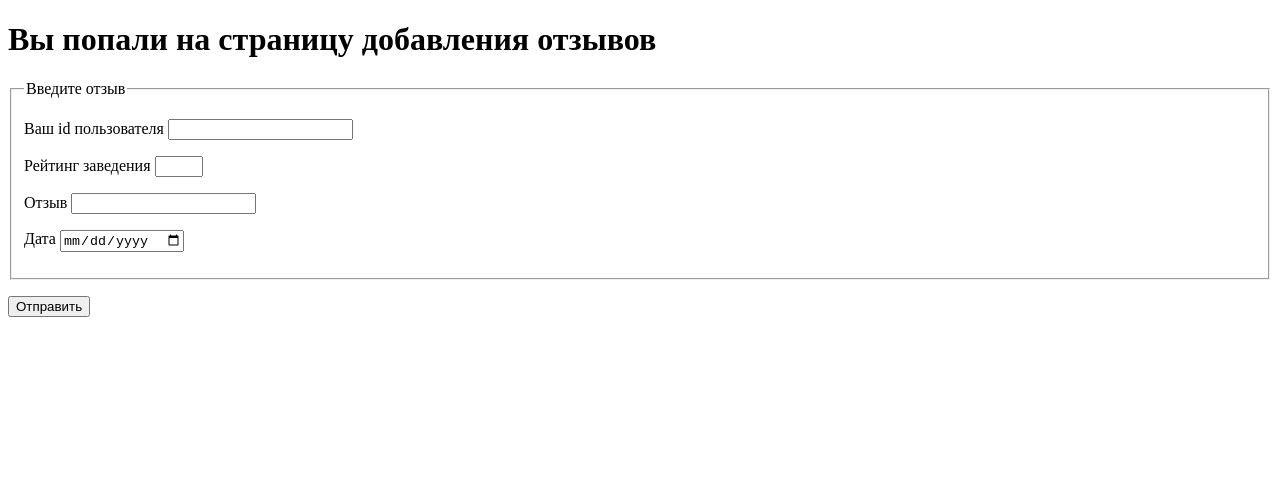
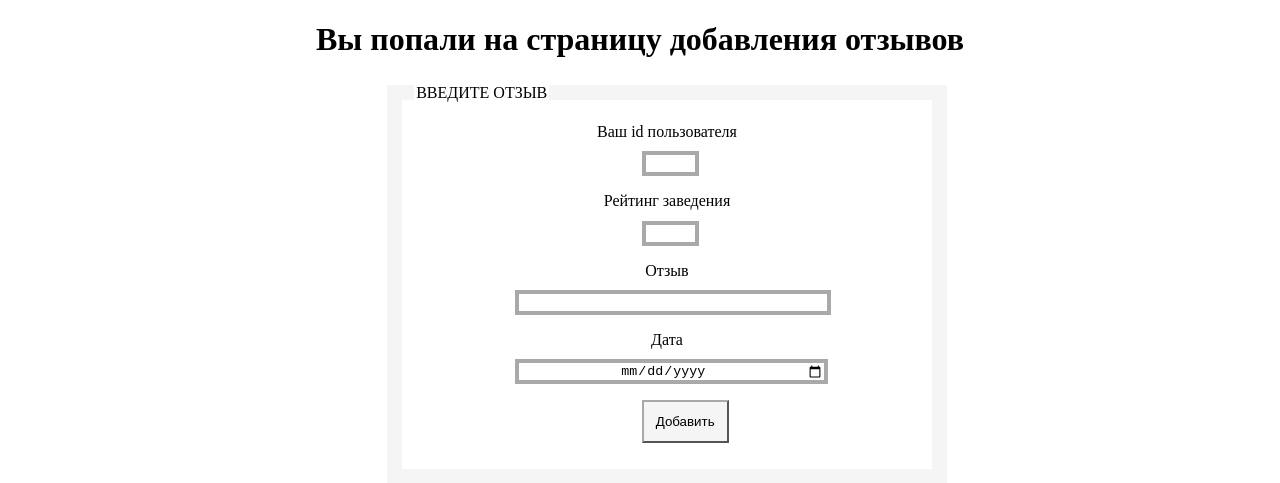
Before and after one commit to triple888eight/intervolga-practice, a PHP site: page /templates/add_review.php in a window 1280 px wide. Shown: the top 483 px of the page. Run offline with PHP 8.4, Linux system fonts and the light colour scheme.

```diff
--- a/templates/add_review.php
+++ b/templates/add_review.php
@@ -2,21 +2,24 @@
 <html lang="ru-en">
 <head>
     <meta charset="UTF-8">
-    <title>Feedback</title>
+    <title>Страница добавления</title>
+    <style>
+        <?php include "style.css" ?>
+    </style>
 </head>
 <body>
 <h1>Вы попали на страницу добавления отзывов</h1>
 <div>
-    <form method = "POST" action="/adding">
+    <form method = "POST" action="/adding" class="form">
         <fieldset>
-            <legend>Введите отзыв</legend>
+            <legend>ВВЕДИТЕ ОТЗЫВ</legend>
             <p>
                 <label for = "guest_id">Ваш id пользователя</label>
-                <input type = "number" name = "guest_id" min = "1">
+                <input type = "number" name = "guest_id" min = "1" class="num">
             </p>
             <p>
                 <label for = "rating">Рейтинг заведения</label>
-                <input type = "number" name = "rating" min = "1" max = "5">
+                <input type = "number" name = "rating" min = "1" max = "5" class="num">
             </p>
             <p>
                 <label for = "review">Отзыв</label>
@@ -26,10 +29,10 @@
                 <label for = "date">Дата</label>
                 <input type = "date" name = "date">
             </p>
+            <p>
+                <button type="submit" class="btn">Добавить</button>
+            </p>
         </fieldset>
-        <p>
-            <input type="submit" value="Отправить">
-        </p>
     </form>
 </div>
 </body>
--- /dev/null
+++ b/templates/style.css
@@ -0,0 +1,82 @@
+.table {
+    margin-top: 2%;
+    margin-left: 5%;
+    margin-right: 5%;
+    width: 90%;
+    border: 15px solid WhiteSmoke;
+    border-top: 5px solid WhiteSmoke;
+    border-collapse: collapse;
+}
+
+.table th {
+    font-weight: bold;
+    padding: 5px;
+    background: WhiteSmoke;
+    border: none;
+    border-bottom: 5px solid WhiteSmoke;
+}
+
+.table td {
+    padding: 5px;
+    border: none;
+    border-bottom: 5px solid WhiteSmoke;
+    border-radius: 20px;
+    text-align: center;
+}
+
+caption {
+    caption-side: bottom;
+    text-align: right;
+    padding: 10px 0;
+    font-size: 14px;
+}
+
+.form fieldset {
+    border: 15px solid WhiteSmoke;
+    margin-top: 2%;
+    margin-left: 30%;
+    margin-right: 30%;
+    width: 40%;
+}
+
+label {
+    text-align: center;
+    display:block;
+}
+
+input {
+    text-align: center;
+    display:block;
+    margin-top: 2%;
+    margin-left: 20%;
+    margin-right: 20%;
+    width: 60%;
+    border: 4px solid DarkGrey;
+}
+
+.num {
+    margin-left: 45%;
+    margin-right: 45%;
+    width: 9%;
+}
+
+button.btn {
+    text-align: center;
+    color: white;
+    text-decoration: none;
+    border-color: DarkGray;
+    padding: 12px;
+    background: WhiteSmoke;
+    color: black;
+    transition: 0.3s;
+    margin-left: 45%;
+    margin-right: 45%;
+}
+
+button.btn:hover {
+    background: DarkGrey;
+}
+
+h1 {
+    text-align: center;
+}
```
Also changed, not shown: public/index.php (+26 -2 lines), src/reviewStorage.php (+18 -2 lines), templates/delete_review.php (added, +51 -0 lines), templates/logic.php (added, +14 -0 lines), db/reviews.db.
